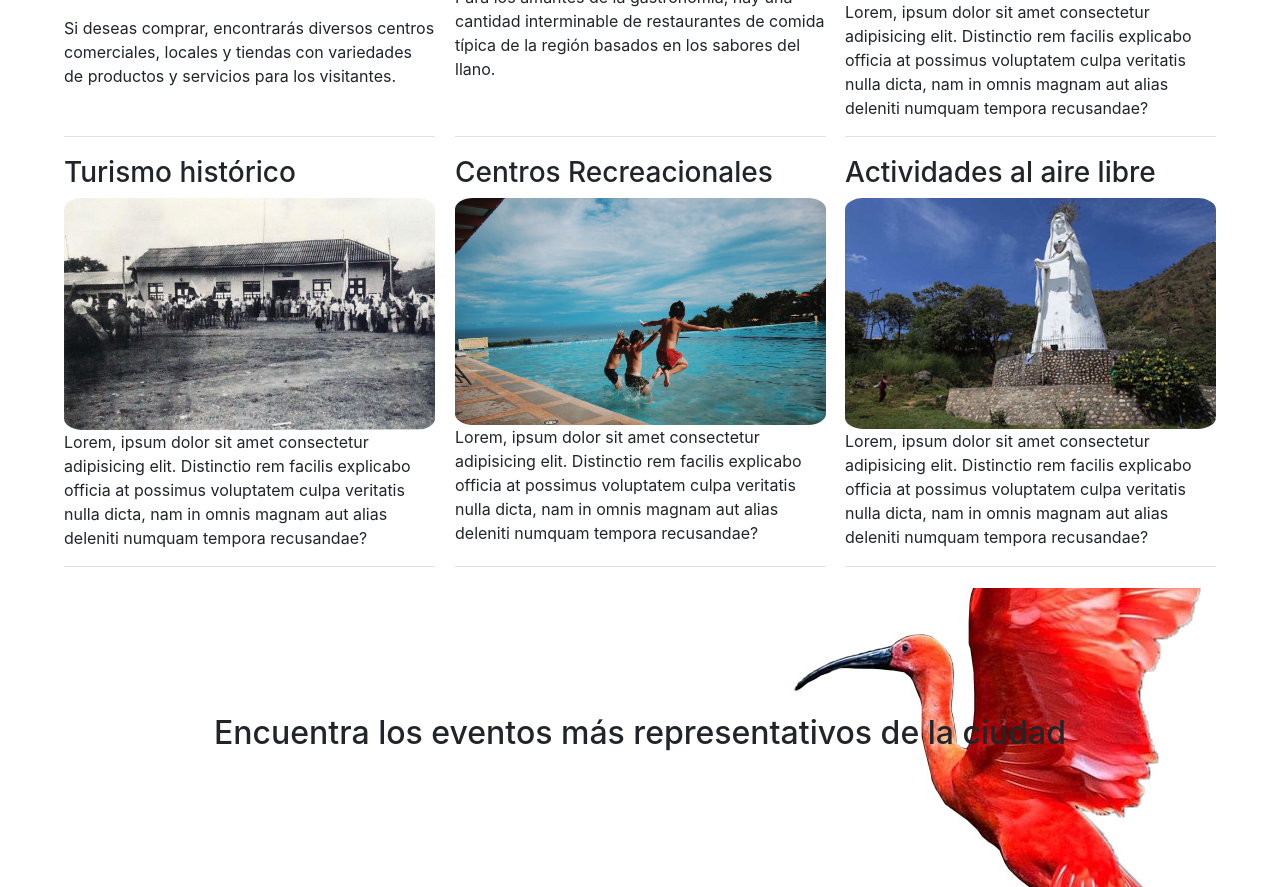
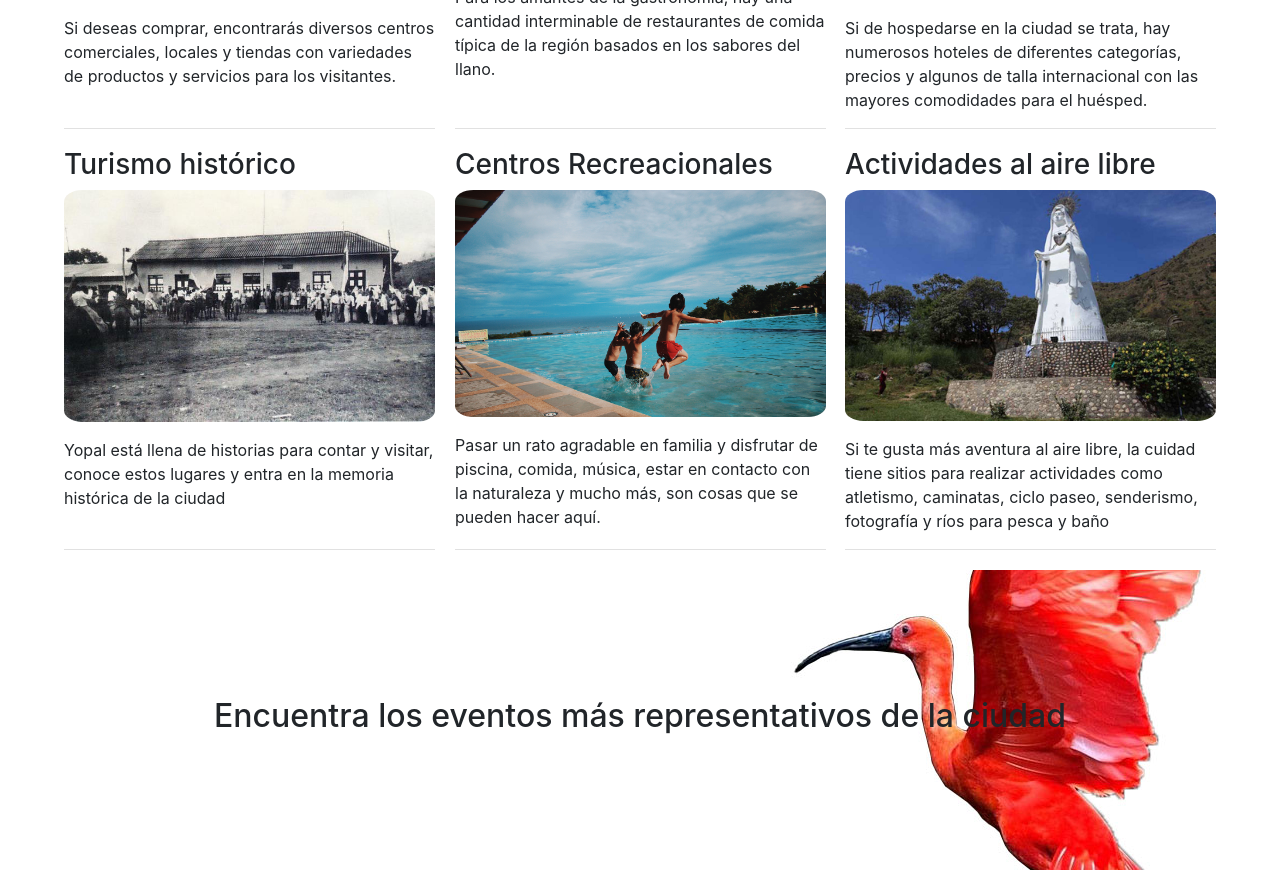
Before and after one commit to Logistikon97/turismoYopal, a PHP site: page / in a window 1280 px wide. Shown: the part 1343-2230 px from the top of the page. Run offline with PHP 8.4, Linux system fonts and the light colour scheme; data that the repository does not hold is empty; some libraries are stand-ins or nearby versions.

Commit message:
se añaden textos finales
se agregan los textos que aparecen en sitios y se incluye el script de adSense

```diff
--- a/html/afuera.php
+++ b/html/afuera.php
@@ -39,7 +39,8 @@
                 2.2 enlace al sitio web del lugar (si tiene)-->
         <div class="dos-columnas">
             <div class="lateral mt-4"><!-- 1 -->
-
+           <h3>Lo divertido está afuera</h3>
+           <p>Ve estas divertidas actividades al aire libre que tú y tu familia pueden disfrutar durante todo el año en nuestra querida ciudad de Yopal</p>
             </div>
             <!--INICIO LISTA DE ESTABLECIMIENTOS-->
             <div class="datos"><!-- 2 -->
--- a/html/dondeAlojarse.php
+++ b/html/dondeAlojarse.php
@@ -11,6 +11,7 @@
         integrity="sha384-Gn5384xqQ1aoWXA+058RXPxPg6fy4IWvTNh0E263XmFcJlSAwiGgFAW/dAiS6JXm" crossorigin="anonymous">
     <!--<link rel="stylesheet" href="css/normalize.css"> -->
     <link rel="stylesheet" href="../css/style.css">
+    <script data-ad-client="ca-pub-8451117147033354" async src="https://pagead2.googlesyndication.com/pagead/js/adsbygoogle.js"></script>
     <link rel="icon" type="image/png"  href="../assets/img/turismoYopal-logo-v.png">
     <title>Dónde hospedarse en Yopal</title>
 </head>
@@ -35,7 +36,8 @@
                 2.2 enlace al sitio web del lugar (si tiene)-->
         <div class="dos-columnas">
             <div class="lateral mt-4"><!-- 1 -->
-
+            <h3>¿Dónde alojarse en yopal?</h3>
+            <p>Encuentra tu hotel ideal en Yopal, lugares cómodos y acogedores con gran variedad de precios. Donde puedes alojarte, disfrutar, descansar y relajarte</p>
             </div>
             <div class="datos"><!-- 2 -->
             <?php
--- a/html/dondeComer.php
+++ b/html/dondeComer.php
@@ -15,6 +15,7 @@
     <!--<link rel="stylesheet" href="css/normalize.css"> -->
     <link rel="stylesheet" href="../css/style.css">
     <link rel="icon" type="image/png"  href="../assets/img/turismoYopal-logo-v.png">
+    <script data-ad-client="ca-pub-8451117147033354" async src="https://pagead2.googlesyndication.com/pagead/js/adsbygoogle.js"></script>
     <title>Dónde comer en Yopal</title>
 </head>
 
--- a/html/recreacionales.php
+++ b/html/recreacionales.php
@@ -38,7 +38,8 @@
                 2.2 enlace al sitio web del lugar (si tiene)-->
         <div class="dos-columnas">
             <div class="lateral mt-4"><!-- 1 -->
-
+                <h3>Parques temáticos y centros recreacionales</h3>
+                <p>Encuentre centros vacacionales en Yopal y descubre lugares increíbles pensados para tus días de descanso</p>
             </div>
             <!--INICIO LISTA DE ESTABLECIMIENTOS-->
             <div class="datos"><!-- 2 -->
--- a/html/turismoHistorico.php
+++ b/html/turismoHistorico.php
@@ -35,7 +35,8 @@
                 2.2 enlace al sitio web del lugar (si tiene)-->
         <div class="dos-columnas">
             <div class="lateral mt-4"><!-- 1 -->
-
+                <h3>Turismo con historia</h3>
+                <p>Monumentos, edificios y lugares de todo tipo que puedes visitar cuando se quiere combinar el turismo con la historia del Municipio</p>
             </div>
             <div class="datos"><!-- 2 -->
             <?php
--- a/index.php
+++ b/index.php
@@ -38,9 +38,7 @@
             <div class="contexto">
                 <!--ajusta el texto de presentación y aplica estilos-->
                 <h2 class="centrar-texto">¿Qué hacer en yopal?</h2>
-                <p style="width:80%; margin-top:20px">Lorem ipsum dolor sit amet consectetur adipisicing elit. Autem similique ipsam dolorem! Corrupti
-                    eveniet tempora accusantium rem magnam minima hic, ea obcaecati, temporibus suscipit, earum ut
-                    aliquid veniam ex provident?</p>
+                <p style="width:80%; margin-top:20px">La capital del llano, conocida por sus costumbres y tradiciones siempre tiene las puertas abiertas a los visitantes con un montón de cosas para hacer. Anímate a conocer los lugares más interesantes de la ciudad y enamórate de sus paisajes, sabores, tradiciones y de todo lo que Yopal tiene para ti.</p>
             </div>
             <div class="contenedor-form">
                 <div class="form-buscar">
@@ -56,46 +54,34 @@
                 "hvr-float" hace la animación de flotar al hacer hover-->
                 <div class="cuadricula-inicio__item hvr-float">
                     <h3>¿Donde comprar?</h3>
-                    <a href="html/dondeComprar?name=comercio"><img class="img-rounded" src="assets/img/dondeComprar.jpg" alt="historia" srcset=""></a>
+                    <a href="html/dondeComprar?name=comercio"><img class="img-rounded" src="assets/img/dondeComprar.jpg" alt="No se puede cargar la imagen" srcset=""></a>
                     <p class="mt-3">Si deseas comprar, encontrarás diversos centros comerciales, locales y tiendas con variedades de productos y servicios para los visitantes.</p>
                 </div>
                 <div class="cuadricula-inicio__item hvr-float">
                     <h3>¿Dónde comer?</h3>
-                    <a href="html/dondeComer?name=restaurante"><img class="img-rounded" src="assets/img/comida.jpg" alt="Comida" srcset=""></a>
+                    <a href="html/dondeComer?name=restaurante"><img class="img-rounded" src="assets/img/comida.jpg" alt="No se puede cargar la imagen" srcset=""></a>
                     <p class="mt-3">Para los amantes de la gastronomía, hay una cantidad interminable de restaurantes de comida típica de la región basados  en los sabores del llano.</p>
                 </div>
                 <div class="cuadricula-inicio__item hvr-float">
                     <h3>¿Dónde alojarse?</h3>
-                    <a href="html/dondeAlojarse?name=hotel"><img class="img-rounded" src="assets/img/dondedormir.jpg" alt="dormir" srcset=""></a>
-                    <p>Lorem, ipsum dolor sit amet consectetur adipisicing elit.
-                        Distinctio rem facilis explicabo officia at possimus voluptatem culpa veritatis nulla dicta, nam
-                        in
-                        omnis magnam aut alias deleniti numquam tempora recusandae?</p>
+                    <a href="html/dondeAlojarse?name=hotel"><img class="img-rounded" src="assets/img/dondedormir.jpg" alt="No se puede cargar la imagen" srcset=""></a>
+                    <p class="mt-3" >Si de hospedarse en la ciudad se trata, hay numerosos hoteles de diferentes categorías, precios y algunos de talla internacional con las mayores comodidades para el huésped.</p>
                 </div>
                 <div class="cuadricula-inicio__item hvr-float">
                     <h3>Turismo histórico</h3>
-                    <a href="html/turismoHistorico?name=historia"><img class="img-rounded" src="assets/img/historia.jpg" alt="historia" srcset=""></a>
-                    <p>Lorem, ipsum dolor sit amet consectetur adipisicing elit.
-                        Distinctio rem facilis explicabo officia at possimus voluptatem culpa veritatis nulla dicta, nam
-                        in
-                        omnis magnam aut alias deleniti numquam tempora recusandae?</p>
+                    <a href="html/turismoHistorico?name=historia"><img class="img-rounded" src="assets/img/historia.jpg" alt="No se puede cargar la imagen" srcset=""></a>
+                    <p class="mt-3" >Yopal está llena de historias para contar y visitar, conoce estos lugares y entra en la memoria histórica de la ciudad</p>
                 </div>
                 <div class="cuadricula-inicio__item hvr-float">
                     <h3>Centros Recreacionales</h3>
                     <a href="html/recreacionales?name=recreacional">
-                    <img class="img-rounded" src="assets/img/recreacion.jpg" alt="historia" srcset=""> </a>
-                    <p>Lorem, ipsum dolor sit amet consectetur adipisicing elit.
-                        Distinctio rem facilis explicabo officia at possimus voluptatem culpa veritatis nulla dicta, nam
-                        in
-                        omnis magnam aut alias deleniti numquam tempora recusandae?</p>
+                    <img class="img-rounded" src="assets/img/recreacion.jpg" alt="No se puede cargar la imagen" srcset=""> </a>
+                    <p class="mt-3" >Pasar un rato agradable en familia y disfrutar de piscina, comida, música, estar en contacto con la naturaleza y mucho más, son cosas que se pueden hacer aquí. </p>
                 </div>
                 <div class="cuadricula-inicio__item hvr-float">
                     <h3>Actividades al aire libre</h3>
-                    <a href="html/afuera?name=afuera"><img class="img-rounded" src="assets/img/afuera.jpg" alt="historia" srcset=""></a>
-                    <p>Lorem, ipsum dolor sit amet consectetur adipisicing elit.
-                        Distinctio rem facilis explicabo officia at possimus voluptatem culpa veritatis nulla dicta, nam
-                        in
-                        omnis magnam aut alias deleniti numquam tempora recusandae?</p>
+                    <a href="html/afuera?name=afuera"><img class="img-rounded" src="assets/img/afuera.jpg" alt="No se puede cargar la imagen" srcset=""></a>
+                    <p class="mt-3" >Si te gusta más aventura al aire libre, la cuidad tiene sitios para realizar actividades como atletismo, caminatas, ciclo paseo, senderismo, fotografía y ríos para pesca y baño</p>
                 </div>
             </div>
         </div>
```
